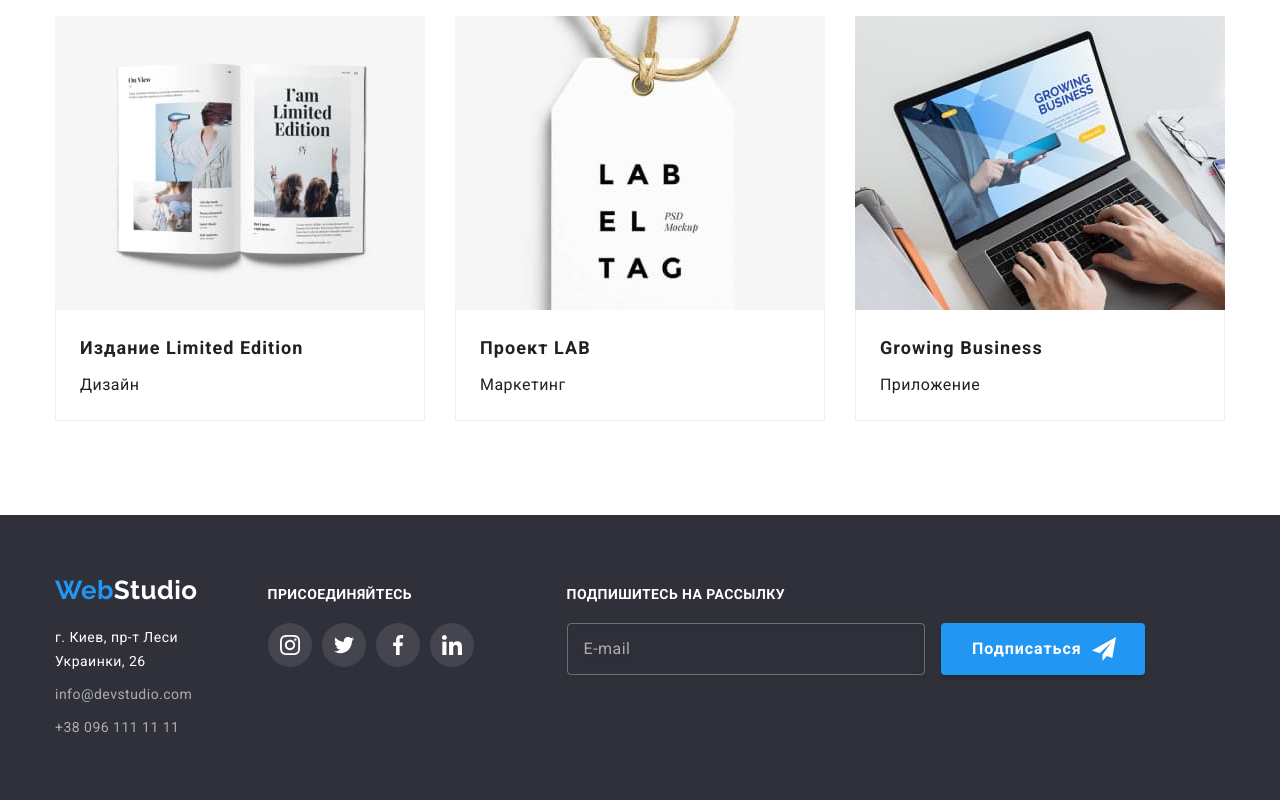
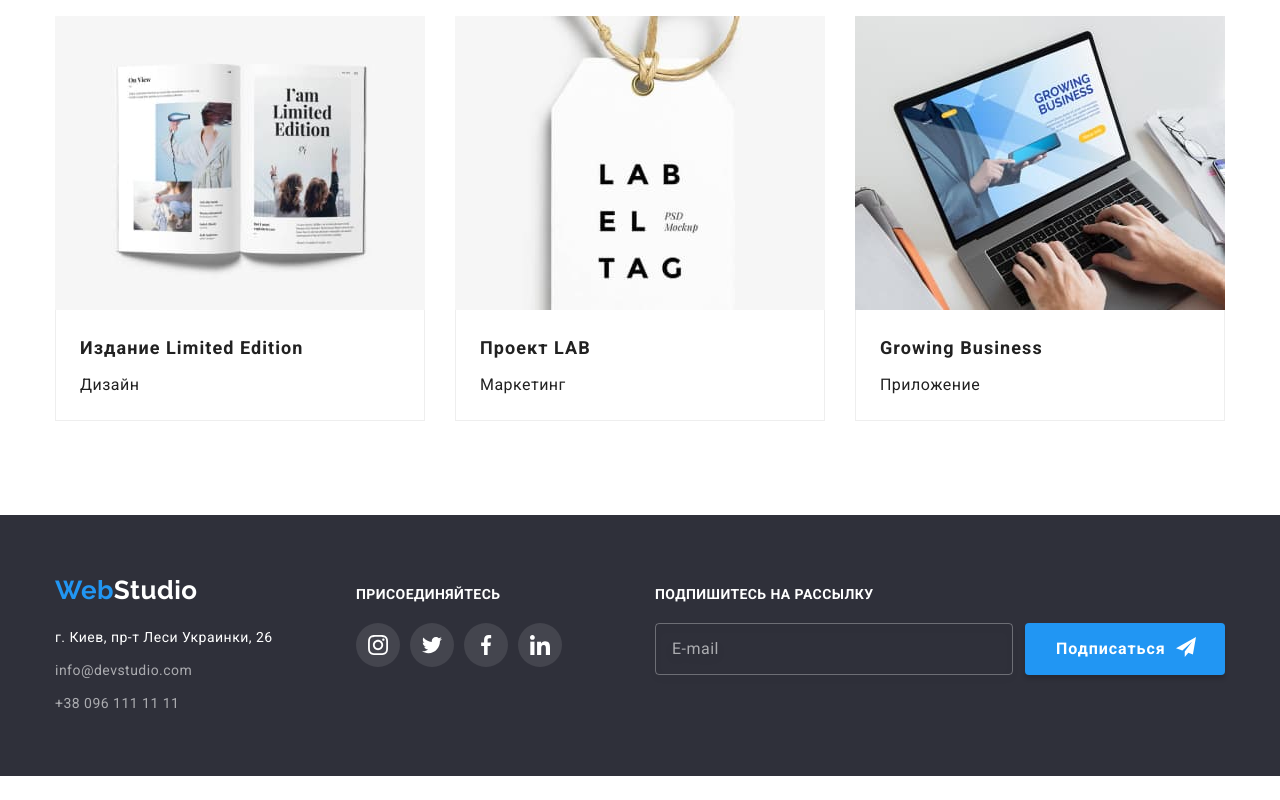
Before and after one commit to AlexGvozdik/-goit-markup-hw-06, a plain HTML site: page portfolio.html in a window 1280 px wide. Shown: the part 1117-1917 px from the top of the page. After the commit the page ends 1893 px from the top, so only its background shows below. Drawn offline with nearby package versions, Linux system fonts and the light colour scheme.

Commit message:
готовит к сдаче

```diff
--- a/css/style.css
+++ b/css/style.css
@@ -504,7 +504,7 @@ outline: 1px solid var(--accent-text-color);
   position: absolute;
   display: block;
   content:"";
-  bottom: 5px;
+  bottom: 4px;
   right: 0;
   width: 100%;
   height: 1px;
@@ -869,7 +869,11 @@ outline: 1px solid var(--accent-text-color);
 }
 
 .footer-city-link.link {
+  display: block;
+  width: 231px;
+
   color: var(--primary-background-color);
+
 }
 
 .social-join {
@@ -924,7 +928,7 @@ outline: 1px solid var(--accent-text-color);
 }
 
 .sign-up {
-  width: 100%;
+
 }
 
 .sign-up-bold-title {
@@ -940,10 +944,11 @@ outline: 1px solid var(--accent-text-color);
   color: var(--primary-background-color);
 }
 
-/* .sign-up-form {
-  display: block;
-min-width: 358px;
-} */
+.sign-up-form {
+  display: flex;
+  align-items: center;
+  justify-content: center;
+}
 
 .sign-up-input-email {
   display: inline-block;
@@ -992,7 +997,7 @@ min-width: 358px;
   line-height: 1.87;
   letter-spacing: var(--hero-title-letter-spacing);
 
-  min-width: 200px;
+  max-width: 200px;
 
   transition: background-color 250ms cubic-bezier(0.4, 0, 0.2, 1);
 
@@ -1006,7 +1011,6 @@ min-width: 358px;
   margin-left: 10px;
   width: 24px;
   height: 24px;
-  /* background-color: green; */
   background-image: url(../img/svg-icon/sign-up/paper-jet.svg);
   background-size: contain;
   background-repeat: no-repeat;
@@ -1031,7 +1035,6 @@ min-width: 358px;
   background-size: contain;
   background-repeat: no-repeat;
   background-origin:border-box;
-  /* background-color: red; */
   transition: transform 500ms cubic-bezier(0.4, 0, 0.2, 1);
 }
 
```
Also changed, not shown: index.html (+3 -3 lines).
